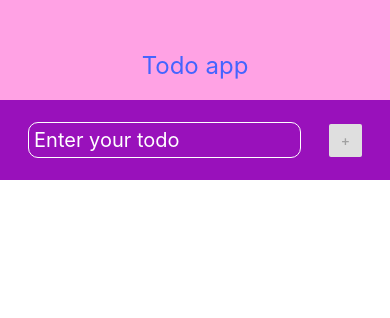
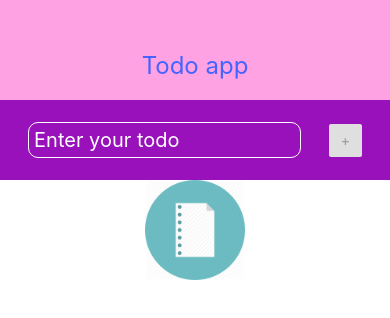
Before and after one commit to Navipro70/react-native-todo, a React Native app: screen / in a window 390 px wide. Shown: the top 318 px of the page. Built offline with nearby package versions, Linux system fonts and the light colour scheme.

Commit message:
Implementing logic for multi screens

```diff
--- a/App.tsx
+++ b/App.tsx
@@ -1,49 +1,64 @@
 import React, { useState } from 'react'
 import { ITodo, TAddTodo } from './src/types'
-import { FlatList, StyleSheet, Text } from 'react-native'
-import { Navbar } from './src/components/Navbar'
-import { AddingTodo } from './src/components/AddingTodo'
-import { Todo } from './src/components/Todo'
+import { Navbar } from './src/components/ui-components/Navbar'
+import { MainScreen } from './src/Screens/MainScreen'
+import { TodoScreen } from './src/Screens/TodoScreen'
+import {Alert, StyleSheet} from 'react-native'
 
 export default function App() {
 	const [todos, setTodos] = useState<Array<ITodo>>([])
+	const [todoId, setTodoId] = useState<null | string>(null)
 	const addTodo: TAddTodo = (todo) => {
 		setTodos([todo, ...todos])
 	}
-	const markTodo = (todoTimestamp: string) => {
-		setTodos((prevTodos) =>
-			prevTodos.map((todo) => {
-				if (todo.timestamp === todoTimestamp) todo.completed = !todo.completed
-				return todo
-			})
+	const deleteTodo = (todoTimestamp: string) => {
+		Alert.alert(
+			'Deleting todo',
+			'Are you sure delete this todo?',
+			[
+				{
+					text: 'Cancel',
+					style: 'destructive'
+				},
+				{
+					text: 'Delete',
+					onPress: () => {
+						setTodoId(null);
+						setTodos((prevTodos) =>
+							prevTodos.filter((todo) => todo.timestamp !== todoTimestamp)
+						)
+					},
+					style: 'cancel'
+				},
+			],
+		);
+	}
+	const changeTodoText = (newTodoText: string, timestamp: string): void => {
+		todos.map(todo => {
+			if (todo.timestamp === timestamp) todo.title = newTodoText
+			return todo
+		})
+	}
+	let content = (
+		<MainScreen
+			setTodo={setTodoId}
+			deleteTodo={deleteTodo}
+			addTodo={addTodo}
+			todos={todos}
+		/>
+	)
+	if (todoId) content = (
+			<TodoScreen
+				setTodo={setTodoId}
+				todo={todos.find((todoItem) => todoItem.timestamp === todoId) as ITodo}
+				deleteTodo={deleteTodo}
+				changeTodoText={changeTodoText}
+			/>
 		)
-	}
-	const deleteTodo = (todoTimestamp: string) => {
-		setTodos((prevTodos) =>
-			prevTodos.filter((todo) => todo.timestamp !== todoTimestamp)
-		)
-	}
-
 	return (
 		<>
 			<Navbar />
-			<AddingTodo addTodo={addTodo} />
-			<FlatList
-				style={styles.allTodos}
-				contentContainerStyle={{ alignItems: 'center' }}
-				renderItem={({ item }) => (
-					<Todo todo={item} deleteTodo={deleteTodo} markTodo={markTodo} />
-				)}
-				data={todos}
-				keyExtractor={(item) => item.timestamp}
-			/>
+			{content}
 		</>
 	)
 }
-
-const styles = StyleSheet.create({
-	allTodos: {
-		backgroundColor: '#fff',
-		width: '100%',
-	},
-})
--- /dev/null
+++ b/src/Screens/MainScreen.tsx
@@ -0,0 +1,64 @@
+import React, { FC } from 'react'
+import { StyleSheet, FlatList, View, Image } from 'react-native'
+import { AddingTodo } from '../components/AddingTodo'
+import { Todo } from '../components/Todo'
+import { ITodo, TAddTodo, TMarkAndDelete, TSetTodo } from '../types'
+
+export interface IMainScreenProps {
+	todos: Array<ITodo>;
+	addTodo: TAddTodo;
+	deleteTodo: TMarkAndDelete;
+	setTodo: TSetTodo;
+}
+
+export const MainScreen: FC<IMainScreenProps> = ({
+	todos,
+	addTodo,
+	deleteTodo,
+	setTodo,
+}) => {
+	let content
+	if (todos.length === 0)
+		content = (
+			<View style={styles.divImg}>
+				<Image
+					style={styles.img}
+					source={require('../../assets/noTodos.png')}
+				/>
+			</View>
+		)
+	else
+		content = (
+			<FlatList
+				style={styles.allTodos}
+				contentContainerStyle={{ alignItems: 'center' }}
+				renderItem={({ item }) => (
+					<Todo todo={item} deleteTodo={deleteTodo} setTodo={setTodo} />
+				)}
+				data={todos}
+				keyExtractor={(item) => item.timestamp}
+			/>
+		)
+	return (
+		<>
+			<AddingTodo addTodo={addTodo} />
+			{content}
+		</>
+	)
+}
+
+const styles = StyleSheet.create({
+	allTodos: {
+		backgroundColor: '#fff',
+		width: '100%',
+	},
+	divImg: {
+		justifyContent: 'center',
+		alignItems: 'center',
+		marginBottom: 50,
+	},
+	img: {
+		width: 100,
+		height: 100,
+	},
+})
--- /dev/null
+++ b/src/Screens/TodoScreen.tsx
@@ -0,0 +1,63 @@
+import React, { FC, useState } from 'react'
+import { View, Text, StyleSheet } from 'react-native'
+import { ITodo, TChangeTodoText } from '../types'
+import { IMainScreenProps } from './MainScreen'
+import { Card } from '../components/ui-components/Card'
+import { CustomButton } from '../components/ui-components/CustomButton'
+import { EditModal } from '../components/EditModal'
+
+type ITodoScreen = Omit<IMainScreenProps, 'todos' | 'addTodo'> & {
+	todo: ITodo,
+	changeTodoText: TChangeTodoText,
+}
+
+export const TodoScreen: FC<ITodoScreen> = ({
+	setTodo,
+	deleteTodo,
+	todo,
+	changeTodoText,
+}) => {
+	const [modal, setModal] = useState<boolean>(false)
+
+	return (
+		<View>
+			<EditModal
+				isOpen={modal}
+				setEditModal={setModal}
+				todo={todo}
+				changeTodoText={changeTodoText}
+			/>
+			<Card extraStyle={styles.card}>
+				<Text style={styles.cardText}>{todo.title}</Text>
+				<CustomButton title="Ред" onPress={setModal.bind(null, true)} />
+			</Card>
+			<View style={styles.buttons}>
+				<CustomButton title="Back" onPress={setTodo.bind(null, null)} />
+				<CustomButton
+					title="Delete"
+					onPress={deleteTodo.bind(null, todo.timestamp)}
+				/>
+			</View>
+		</View>
+	)
+}
+
+const styles = StyleSheet.create({
+	viewBlock: {
+		alignItems: 'center',
+		backgroundColor: 'blue',
+		padding: 20,
+	},
+	card: {
+		marginBottom: 20,
+		height: 75,
+		justifyContent: 'space-around',
+	},
+	cardText: {
+		fontSize: 24,
+	},
+	buttons: {
+		flexDirection: 'row',
+		justifyContent: 'space-around',
+	},
+})
--- /dev/null
+++ b/src/components/EditModal.tsx
@@ -0,0 +1,69 @@
+import React, { FC, useEffect, useState } from 'react'
+import {Modal, TextInput, View, StyleSheet, Alert} from 'react-native'
+import { CustomButton } from './ui-components/CustomButton'
+import { TChangeTodoText, ITodo, TMarkAndDelete } from '../types'
+
+type TEditModal = {
+	isOpen: boolean,
+	setEditModal: (isOpen: boolean) => void,
+	todo: ITodo,
+	changeTodoText: TChangeTodoText,
+}
+
+export const EditModal: FC<TEditModal> = ({
+	isOpen,
+	setEditModal,
+	todo,
+	changeTodoText,
+}) => {
+	const [todoText, setTodoText] = useState<string>('')
+	useEffect(() => {
+		setTodoText(todo.title)
+	}, [])
+	const onSave = () => {
+	    if (todoText === '') {
+            Alert.alert('Field cant be empty')
+            return
+        }
+		changeTodoText(todoText, todo.timestamp)
+		setEditModal(false)
+	}
+	const onCancel = () => {
+		setTodoText(todo.title)
+		setEditModal(false)
+	}
+	return (
+		<Modal animationType="slide" visible={isOpen}>
+			<View style={styles.modal}>
+				<TextInput
+					style={styles.input}
+					value={todoText}
+					onChangeText={setTodoText}
+				/>
+				<View style={styles.viewButtons}>
+					<CustomButton title="Cancel" onPress={onCancel} />
+					<CustomButton title="Save" onPress={onSave} />
+				</View>
+			</View>
+		</Modal>
+	)
+}
+
+const styles = StyleSheet.create({
+	modal: {
+		flex: 1,
+		justifyContent: 'center',
+		alignItems: 'center',
+	},
+	viewButtons: {
+		flexDirection: 'row',
+		justifyContent: 'space-around',
+		width: '100%',
+	},
+	input: {
+		borderBottomColor: '#e471ab',
+		borderBottomWidth: 2,
+		marginBottom: 40,
+		width: '80%',
+	},
+})
--- a/src/components/Todo.tsx
+++ b/src/components/Todo.tsx
@@ -7,21 +7,20 @@ import {
 	TouchableOpacity,
 	View,
 } from 'react-native'
+import { IMainScreenProps } from '../Screens/MainScreen'
 
-type TProps = {
+type TTodoProps = Pick<IMainScreenProps, 'setTodo' | 'deleteTodo'> & {
 	todo: ITodo,
-	markTodo: TMarkAndDelete,
-	deleteTodo: TMarkAndDelete,
 }
 
-export const Todo: FC<TProps> = ({ todo, markTodo, deleteTodo }) => {
+export const Todo: FC<TTodoProps> = ({ todo, setTodo, deleteTodo }) => {
 	const { timestamp, title, completed } = todo
 	let completedStyle: TextStyle = {}
 	completedStyle.textDecorationLine = completed ? 'line-through' : 'none'
 	return (
 		<TouchableOpacity
 			activeOpacity={0.8}
-			onPress={markTodo.bind(null, timestamp)}
+			onPress={setTodo.bind(null, timestamp)}
 			onLongPress={deleteTodo.bind(null, timestamp)}
 		>
 			<View style={styles.todoDiv}>
--- /dev/null
+++ b/src/components/ui-components/Card.tsx
@@ -0,0 +1,23 @@
+import React, {FC, ReactNode} from 'react'
+import {View, StyleSheet, FlexStyle} from 'react-native'
+
+type TCard = {
+    children: ReactNode;
+    extraStyle?: FlexStyle
+}
+
+export const Card: FC<TCard> = ({ children, extraStyle }) => {
+	return <View style={{...styles.default , ...extraStyle}}>{children}</View>
+}
+
+const styles = StyleSheet.create({
+    default: {
+        borderWidth: 2,
+        borderStyle: 'solid',
+        borderColor: 'green',
+        flexDirection: 'row',
+        justifyContent: 'space-between',
+        alignItems: 'center',
+        padding: 20
+    }
+})
--- /dev/null
+++ b/src/components/ui-components/CustomButton.tsx
@@ -0,0 +1,31 @@
+import React, {FC} from "react";
+import {View, Button, StyleSheet, TouchableOpacity, Text, GestureResponderEvent, FlexStyle} from "react-native";
+
+type TCustomButton = {
+    title: string;
+    onPress: ([...args]: any) => void;
+}
+
+export const CustomButton: FC<TCustomButton> = ({ onPress, title }) => (
+    <TouchableOpacity onPress={onPress} style={styles.appButtonContainer} activeOpacity={0.8}>
+        <Text style={styles.appButtonText}>{title}</Text>
+    </TouchableOpacity>
+);
+
+const styles = StyleSheet.create({
+    appButtonContainer: {
+        elevation: 8,
+        backgroundColor: "#009688",
+        borderRadius: 10,
+        paddingVertical: 10,
+        paddingHorizontal: 12,
+        width: '40%'
+    },
+    appButtonText: {
+        fontSize: 18,
+        color: "#fff",
+        fontWeight: "bold",
+        alignSelf: "center",
+        textTransform: "uppercase"
+    }
+});
--- a/src/types.ts
+++ b/src/types.ts
@@ -6,3 +6,5 @@ export interface ITodo {
 
 export type TAddTodo = (todo: ITodo) => void
 export type TMarkAndDelete = (timestamp: string) => void
+export type TSetTodo = (timestamp: string | null) => void
+export type TChangeTodoText = (newTodoText: string, timestamp: string) => void
```
Also changed, not shown: assets/noTodos.png (added), src/components/ui-components/Navbar.tsx (renamed from src/components/Navbar.tsx).
